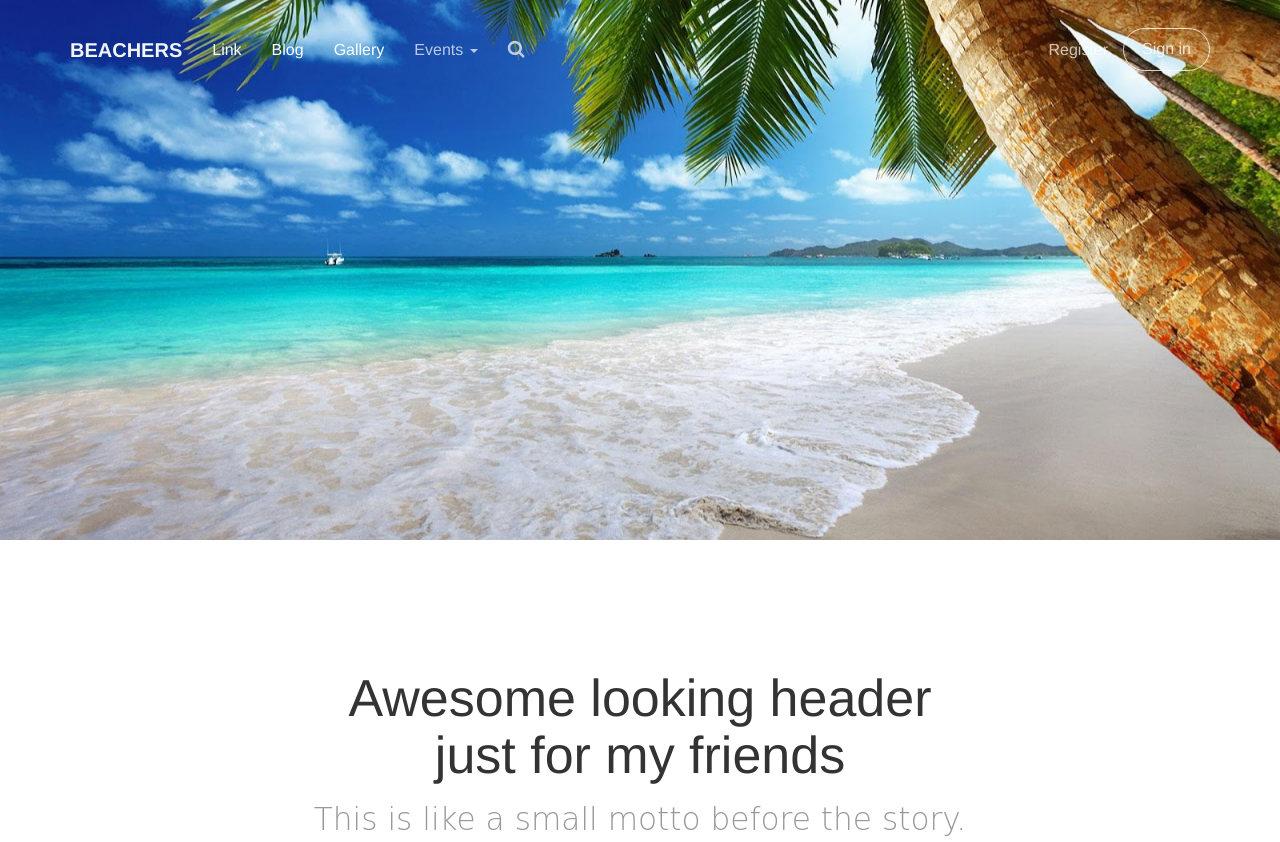
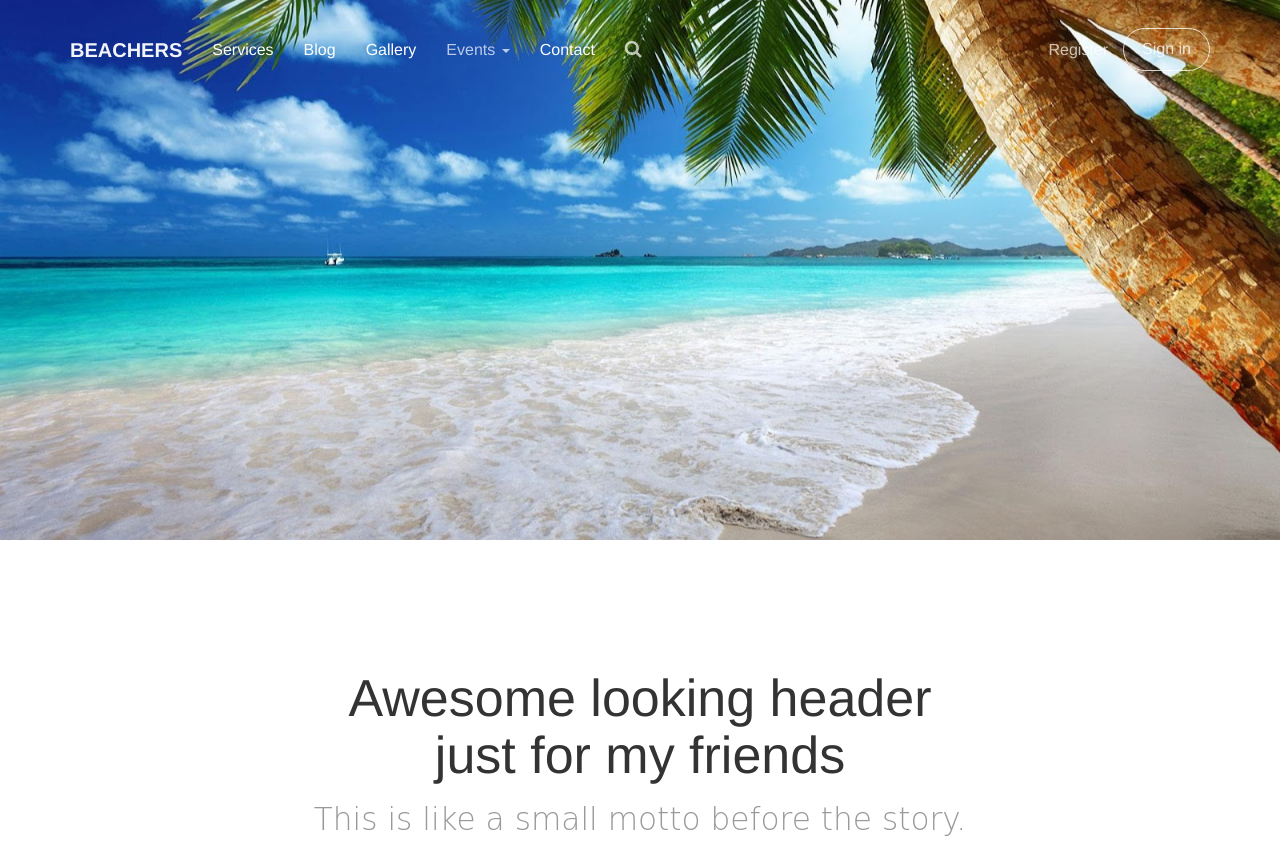
Before and after one commit to Beachers/beachers.github.com, a plain HTML site: page index.html in a window 1280 px wide. Shown: the top 842 px of the page. Drawn offline with Linux system fonts and the light colour scheme; a script that the page names is missing; a web font is replaced by a local one.

Commit message:
Update index.html

```diff
--- a/index.html
+++ b/index.html
@@ -63,9 +63,9 @@
             <!-- Collect the nav links, forms, and other content for toggling -->
             <div class="collapse navbar-collapse" id="bs-example-navbar-collapse-1">
               <ul class="nav navbar-nav">
-                <li class="active"><a href="#">Link</a></li>
-                <li class="active"><a href="#">Blog</a></li>
-                <li class="active"><a href="#">Gallery</a></li>
+                <li class="active"><a href="services.html">Services</a></li>
+                <li class="active"><a href="blog.html">Blog</a></li>
+                <li class="active"><a href="gallery.html">Gallery</a></li>
                 <li class="dropdown">
                       <a href="#" class="dropdown-toggle" data-toggle="dropdown"> Events <b class="caret"></b></a>
                       <ul class="dropdown-menu">
@@ -75,9 +75,11 @@
                         <li><a href="#">01-01-2016</a></li>
                         <li><a href="#">25-12-2015</a></li>
                         <li class="divider"></li>
-                        <li><a href="#">Older Events</a></li>
+                        <li><a href="archive.html">Older Events</a></li>
                       </ul>
                 </li>
+                <li class="active"><a href="contact.html">Contact</a></li>
+
                 <li>
                     <a href="javascript:void(0);" data-toggle="search" class="hidden-xs"><i class="fa fa-search"></i></a>
                 </li>
```
